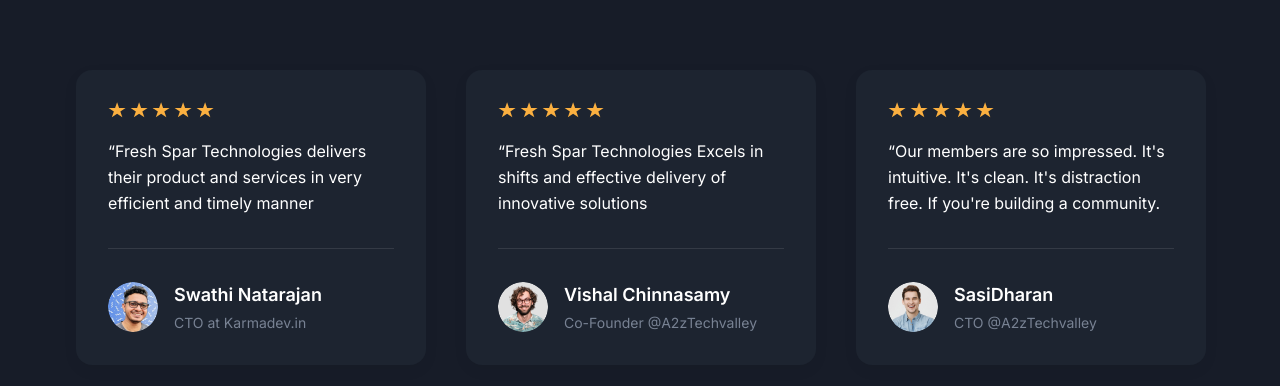
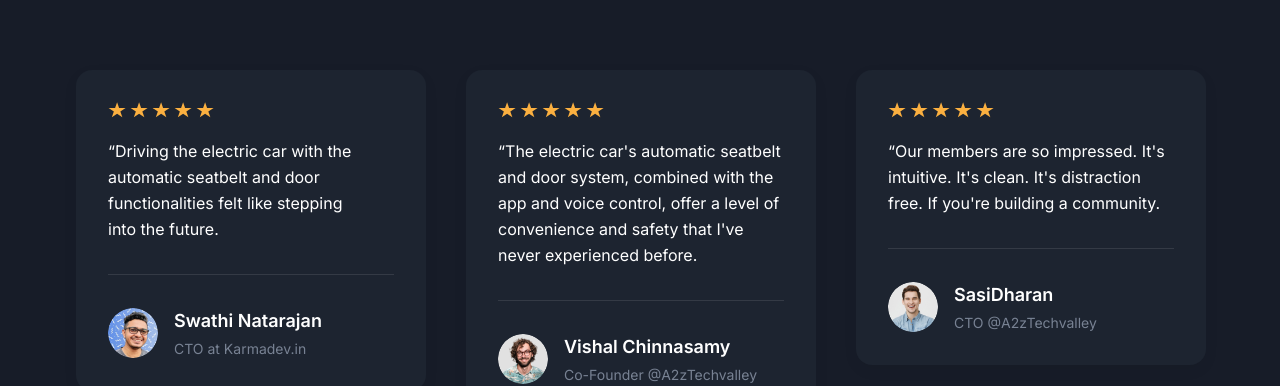
Before and after one commit to Manoj-kumar-C/Auto-Minds, a Next.js app: page / in a window 1280 px wide. Shown: the part 4200-4586 px from the top of the page. Built offline with nearby package versions, Linux system fonts and the light colour scheme.

Commit message:
Auto Minds adf

```diff
--- a/components/Testimonials/index.tsx
+++ b/components/Testimonials/index.tsx
@@ -13,7 +13,7 @@
     name: "Swathi Natarajan",
     designation: "CTO at Karmadev.in",
     content:
-      "Fresh Spar Technologies delivers their product and services in very efficient and timely manner",
+      "Driving the electric car with the automatic seatbelt and door functionalities felt like stepping into the future.",
     image: "/images/testimonials/auth-01.png",
     star: 5,
   },
@@ -22,7 +22,7 @@
     name: "Vishal Chinnasamy",
     designation: "Co-Founder @A2zTechvalley",
     content:
-      "Fresh Spar Technologies Excels in shifts and effective delivery of innovative solutions",
+      "The electric car's automatic seatbelt and door system, combined with the app and voice control, offer a level of convenience and safety that I've never experienced before.",
     image: "/images/testimonials/auth-02.png",
     star: 5,
   },
```
